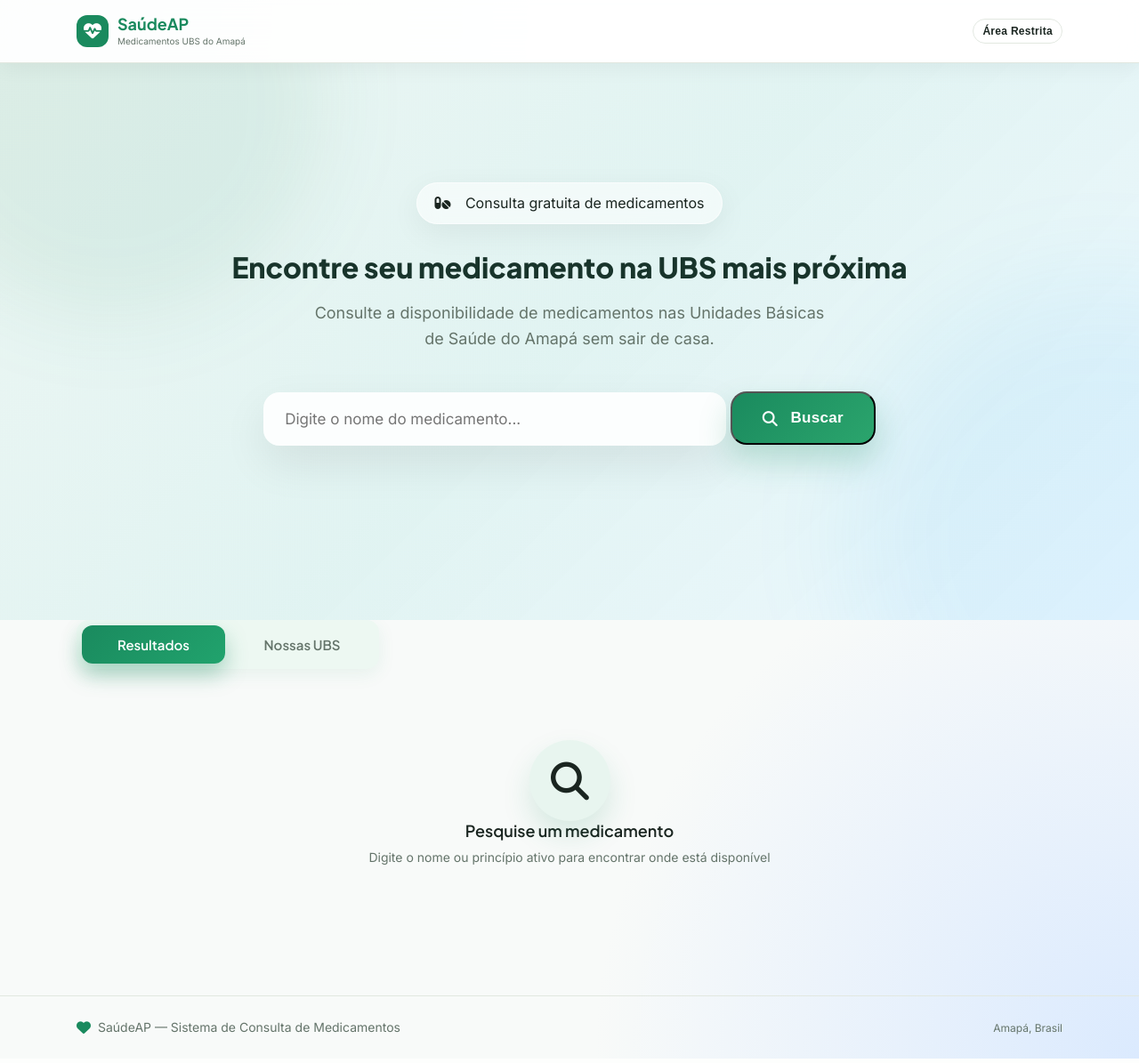
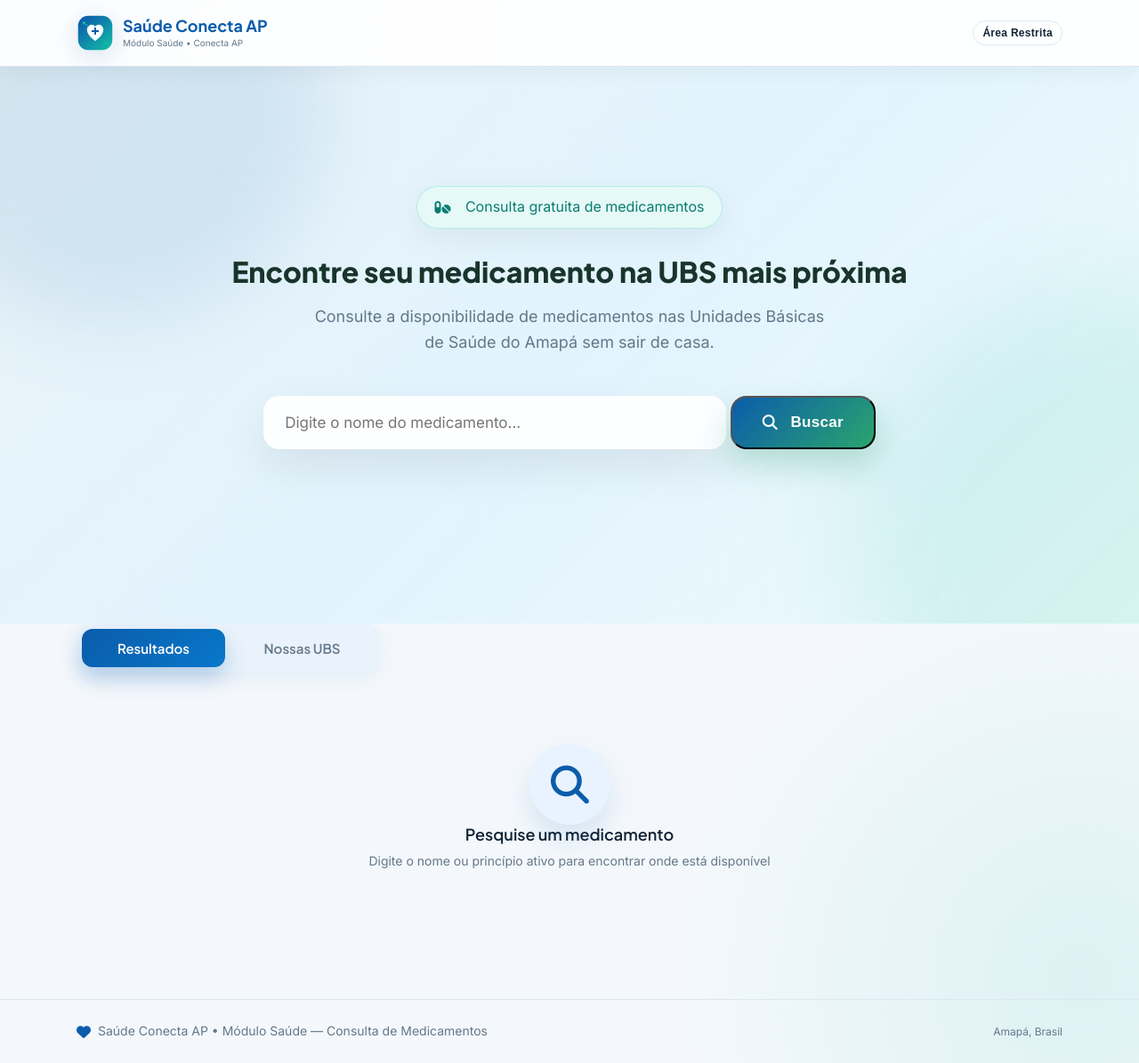
Before and after one commit to maiconx4-hue/saudeap, a Flask app: page / in a window 1280 px wide. Shown: the whole page at 89% size. Run offline with Flask 3, Linux system fonts and the light colour scheme; data that the repository does not hold is empty; some libraries are stand-ins or nearby versions.

Commit message:
Migra Saude AP para Saude Conecta AP

```diff
--- a/config.py
+++ b/config.py
@@ -83,7 +83,7 @@ class Config:
     # URL
     # ==========================================
     #URL_SISTEMA = "http://localhost:5000"
-    RL_SISTEMA = "https://saudeap.onrender.com"
+    URL_SISTEMA = "https://saude-conecta-ap.onrender.com"
 
 
 
--- a/database_utils.py
+++ b/database_utils.py
@@ -1,7 +1,7 @@
 """
 Funções auxiliares do banco de dados.
 
-Projeto: SaúdeAP
+Projeto: Saúde Conecta AP
 """
 
 from extensions import db
--- a/email_service.py
+++ b/email_service.py
@@ -64,7 +64,7 @@ def enviar_alerta_estoque_baixo(
 ):
 
     enviar_email(
-        assunto="⚠️ SaúdeAP - Estoque Baixo",
+        assunto="⚠️ Saúde Conecta AP - Estoque Baixo",
         destinatarios=destinatarios,
         template="emails/estoque_baixo.html",
         medicamento=medicamento,
@@ -83,7 +83,7 @@ def enviar_alerta_estoque_zero(
 ):
 
     enviar_email(
-        assunto="🚨 SaúdeAP - Estoque Zerado",
+        assunto="🚨 Saúde Conecta AP - Estoque Zerado",
         destinatarios=destinatarios,
         template="emails/estoque_zerado.html",
         medicamento=medicamento,
--- a/static/css/style.css
+++ b/static/css/style.css
@@ -1,4 +1,4 @@
-/* ===== SaúdeAP — Estilos Globais ===== */
+/* ===== Saúde Conecta AP — Estilos Globais ===== */
 :root {
   --primary: #1a8a5e;
   --primary-dark: #146d49;
@@ -744,3 +744,130 @@ width:100%;
     height:320px;
     width:100%;
 }
+/* =====================================================
+   SAÚDE CONECTA AP — IDENTIDADE VISUAL 2026
+   Camada visual independente da lógica da aplicação.
+===================================================== */
+:root {
+  --primary: #0b5cab;
+  --primary-dark: #084783;
+  --primary-light: #e8f3ff;
+  --accent: #12b8a6;
+  --accent-light: #e6faf7;
+  --bg: #f4f8fc;
+  --card: #ffffff;
+  --border: #dce7f2;
+  --text: #102235;
+  --text-muted: #64778a;
+  --success: #12966f;
+  --success-light: #e7f8f2;
+  --radius: 0.9rem;
+}
+
+body {
+  background:
+    radial-gradient(circle at 8% 0%, rgba(11,92,171,.10) 0%, transparent 30%),
+    radial-gradient(circle at 95% 92%, rgba(18,184,166,.10) 0%, transparent 28%),
+    var(--bg);
+}
+
+.brand-mark {
+  width: 42px;
+  height: 42px;
+  flex: 0 0 42px;
+  display: block;
+  filter: drop-shadow(0 6px 14px rgba(11,92,171,.16));
+}
+
+.login-brand {
+  width: 72px;
+  height: 72px;
+  margin: 0 auto 1rem;
+  filter: drop-shadow(0 10px 22px rgba(11,92,171,.20));
+}
+
+.sidebar {
+  background: rgba(255,255,255,.96);
+  border-right-color: #d8e5f1;
+  box-shadow: 10px 0 35px rgba(18,45,72,.035);
+}
+
+.sidebar-header {
+  padding: 1.1rem 1.15rem;
+  background: linear-gradient(180deg,#ffffff,#f9fcff);
+}
+
+.nav-item:hover {
+  background: linear-gradient(90deg, var(--primary-light), rgba(230,250,247,.55));
+  color: var(--primary);
+}
+
+.nav-item.active {
+  background: linear-gradient(135deg, var(--primary), #0877c9);
+  box-shadow: 0 8px 18px rgba(11,92,171,.20);
+}
+
+.card {
+  border: 1px solid rgba(220,231,242,.85);
+  box-shadow: 0 12px 34px rgba(22,54,84,.065);
+}
+
+.card-hover:hover {
+  box-shadow: 0 20px 42px rgba(11,92,171,.13);
+}
+
+.btn-primary {
+  background: linear-gradient(135deg, var(--primary), #0877c9);
+  box-shadow: 0 8px 18px rgba(11,92,171,.18);
+}
+
+.btn-primary:hover {
+  background: linear-gradient(135deg, var(--primary-dark), var(--primary));
+  transform: translateY(-1px);
+}
+
+.form-input:focus, .form-select:focus, .form-textarea:focus {
+  border-color: var(--primary);
+  box-shadow: 0 0 0 3px rgba(11,92,171,.10);
+}
+
+.hero {
+  background: linear-gradient(135deg, #f5faff 0%, #eef8ff 52%, #eefbf9 100%);
+}
+
+.hero::before { background: rgba(11,92,171,.10); }
+.hero::after { background: rgba(18,184,166,.11); }
+
+.hero-badge {
+  background: rgba(230,250,247,.9) !important;
+  color: #087d72 !important;
+  border-color: rgba(18,184,166,.22) !important;
+}
+
+.tabs-container {
+  background: #eaf3fb;
+  box-shadow: 0 6px 20px rgba(11,92,171,.07);
+}
+
+.tab-btn.active {
+  background: linear-gradient(135deg,var(--primary),#0877c9);
+  box-shadow: 0 12px 25px rgba(11,92,171,.25);
+}
+
+.empty-state-icon {
+  background: var(--primary-light);
+  color: var(--primary);
+  box-shadow: 0 15px 30px rgba(11,92,171,.13);
+}
+
+header {
+  background: rgba(255,255,255,.90) !important;
+  border-bottom-color: #dce7f2 !important;
+}
+
+@media (max-width: 1024px) {
+  .mobile-header {
+    background: rgba(255,255,255,.94);
+    border-bottom-color: #dce7f2;
+  }
+}
--- a/static/js/app.js
+++ b/static/js/app.js
@@ -1,4 +1,4 @@
-// ===== SaúdeAP — JavaScript Frontend =====
+// ===== Saúde Conecta AP — JavaScript Frontend =====
 
 // --- Helpers ---
 async function api(url, options = {}) {
--- a/sync_mysql_postgres.py
+++ b/sync_mysql_postgres.py
@@ -1,7 +1,7 @@
 """
 ===========================================================
 SINCRONIZADOR MYSQL -> POSTGRESQL
-Projeto: SaúdeAP
+Projeto: Saúde Conecta AP
 
 MySQL = Banco Mestre
 PostgreSQL = Espelho
--- a/templates/emails/estoque_baixo.html
+++ b/templates/emails/estoque_baixo.html
@@ -32,7 +32,7 @@ Recomendamos realizar a reposição o quanto antes.
 
 <a class="botao" href="{{ sistema }}">
 
-Abrir SaúdeAP
+Abrir Saúde Conecta AP
 
 </a>
 
--- a/templates/emails/estoque_zerado.html
+++ b/templates/emails/estoque_zerado.html
@@ -28,7 +28,7 @@ Um medicamento ficou completamente indisponível.
 
 <a class="botao" href="{{ sistema }}">
 
-Abrir SaúdeAP
+Abrir Saúde Conecta AP
 
 </a>
 
--- a/templates/emails/layout.html
+++ b/templates/emails/layout.html
@@ -127,7 +127,7 @@ body{
 
 <div class="logo">
 
-🏥 SaúdeAP
+🏥 Saúde Conecta AP
 
 </div>
 
@@ -153,7 +153,7 @@ Este é um e-mail automático.<br>
 
 Secretaria Municipal de Saúde de Macapá<br>
 
-SaúdeAP © {{ ano }}
+Saúde Conecta AP © {{ ano }}
 
 </div>
 
--- a/templates/index.html
+++ b/templates/index.html
@@ -3,9 +3,10 @@
 <head>
   <meta charset="UTF-8">
   <meta name="viewport" content="width=device-width, initial-scale=1.0">
-  <title>SaúdeAP — Consulta de Medicamentos UBS</title>
+  <title>Saúde Conecta AP — Módulo Saúde</title>
   <link href="https://fonts.googleapis.com/css2?family=Inter:wght@300;400;500;600;700;800&family=Plus+Jakarta+Sans:wght@500;600;700;800&display=swap" rel="stylesheet">
   <link rel="stylesheet" href="{{ url_for('static', filename='css/style.css') }}">
+  <link rel="icon" type="image/svg+xml" href="{{ url_for('static', filename='img/logo.svg') }}">
   <link rel="stylesheet" href="https://unpkg.com/lucide-static@latest/font/lucide.css">
 
   <link rel="stylesheet"
@@ -17,12 +18,10 @@ href="https://cdnjs.cloudflare.com/ajax/libs/font-awesome/6.7.2/css/all.min.css"
   <header style="background:var(--card);border-bottom:1px solid var(--border);">
     <div class="container" style="display:flex;align-items:center;justify-content:space-between;padding:1rem;">
       <a href="{{ url_for('index') }}" style="display:flex;align-items:center;gap:0.625rem;">
-        <div class="sidebar-logo">
-          <i class="fa-solid fa-heart-pulse"></i>
-            </div>
+        <img class="brand-mark" src="{{ url_for('static', filename='img/logo.svg') }}" alt="Saúde Conecta AP">
         <div>
-          <h1 style="font-size:1.125rem;font-weight:700;line-height:1.2;">SaúdeAP</h1>
-          <p style="font-size:0.625rem;color:var(--text-muted);">Medicamentos UBS do Amapá</p>
+          <h1 style="font-size:1.125rem;font-weight:700;line-height:1.2;">Saúde Conecta AP</h1>
+          <p style="font-size:0.625rem;color:var(--text-muted);">Módulo Saúde • Conecta AP</p>
         </div>
       </a>
       <a href="{{ url_for('auth.login') }}">
@@ -79,7 +78,7 @@ href="https://cdnjs.cloudflare.com/ajax/libs/font-awesome/6.7.2/css/all.min.css"
     <div class="container" style="padding:1.5rem 1rem;display:flex;justify-content:space-between;align-items:center;flex-wrap:wrap;gap:1rem;">
       <div style="display:flex;align-items:center;gap:0.5rem;">
         <i class="fa-solid fa-heart" style="color:var(--primary);"></i>
-        <span style="font-size:0.875rem;color:var(--text-muted);">SaúdeAP — Sistema de Consulta de Medicamentos</span>
+        <span style="font-size:0.875rem;color:var(--text-muted);">Saúde Conecta AP • Módulo Saúde — Consulta de Medicamentos</span>
       </div>
       <span style="font-size:0.75rem;color:var(--text-muted);">Amapá, Brasil</span>
     </div>
```
Also changed, not shown: templates/base_admin.html (+6 -5 lines), templates/login.html (+5 -4 lines), README.md, static/img/logo.svg (added).
